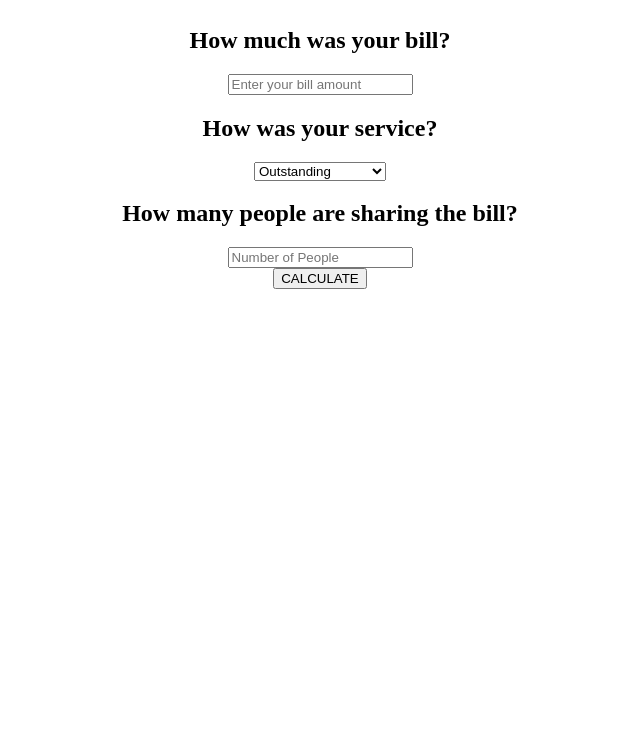
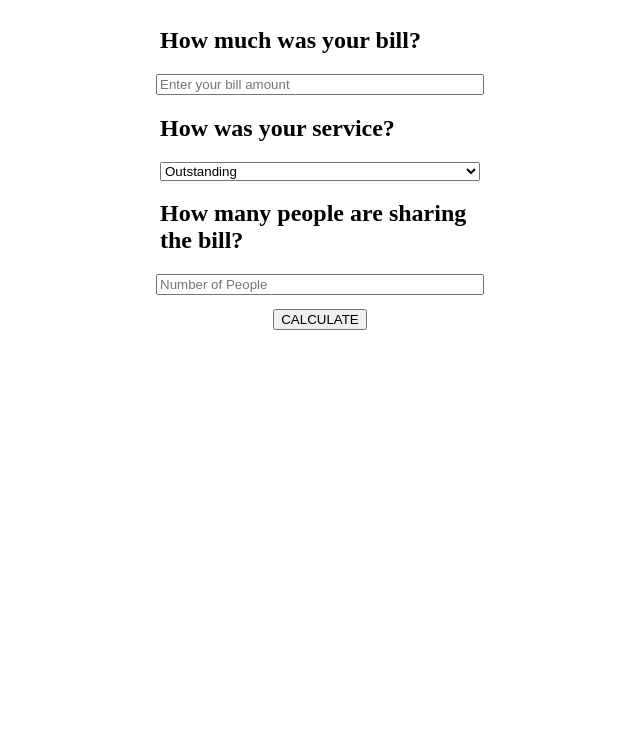
Before and after one commit to bofletcher/tipcalculator, a plain HTML site: page index.html in a window 1280 px wide. Shown: the part 81-816 px from the top of the page, without its empty margins (320-960 px from the left). Drawn offline with Linux system fonts and the light colour scheme.

Commit message:
working tip calculator.

```diff
--- a/app.js
+++ b/app.js
@@ -4,9 +4,21 @@ submitBtn.addEventListener("click", calculateBill)
 
 function calculateBill() {
   let billAmt = document.getElementById('billAmt').value;
+    if(billAmt == null || billAmt == ""){
+      alert("Bill amount cannot be blank")
+      return false
+    }
+
   let serviceMultiplier = document.getElementById('serviceMult').value;
+
   let numberOfPeopleSharing = document.getElementById('numOfPeople').value;
+    if(numberOfPeopleSharing == null || numberOfPeopleSharing == "") {
+      alert("Number of people cannot be blank")
+      return false
+    }
+
   let calculatedAmt = (billAmt * serviceMultiplier) / numberOfPeopleSharing;
-  document.getElementById('calculatedAmt').innerHTML = calculatedAmt;
+    document.getElementById('calculatedAmt').innerHTML = calculatedAmt;
+
   return calculatedAmt;
 }
--- a/index.html
+++ b/index.html
@@ -7,10 +7,10 @@
   <title>Tip Calculator</title>
 </head>
 <body>
-    <div class="calculatorContainer">
+    <form class="calculatorContainer">
       <h1>Tip Calculator</h1>
       <h2>How much was your bill?</h2>
-      <input id="billAmt" type="number" placeholder="Enter your bill amount">
+      <input id="billAmt" type="number" placeholder="Enter your bill amount" required>
       <h2>How was your service?</h2>
       <select id="serviceMult" name="service" id="service">
         <option value="1.30">Outstanding</option>
@@ -20,10 +20,10 @@
         <option value="1.05">Poor Service</option>
       </select>
       <h2>How many people are sharing the bill?</h2>
-      <input id="numOfPeople" type="text" placeholder="Number of People">
+      <input id="numOfPeople" type="number" placeholder="Number of People" required>
       <button id="calcBtn">CALCULATE</button>
       <div id="calculatedAmt"></div>
-    </div>
+    </form>
   <script src="app.js"></script>
 </body>
 </html>
--- a/styles.css
+++ b/styles.css
@@ -5,10 +5,30 @@ body {
   align-items: center;
 }
 
+input {
+  width: 100%;
+}
+
+select {
+  width: 100%;
+}
+
+h1 {
+  width: 100%;
+}
+
+h2 {
+  width: 100%;
+}
+
+button {
+  margin-top: 1em;
+}
+
 .calculatorContainer {
   display: flex;
   flex-direction: column;
   width: 100%;
-  max-width: 50em;
+  max-width: 20em;
   align-items: center;
 }
```
